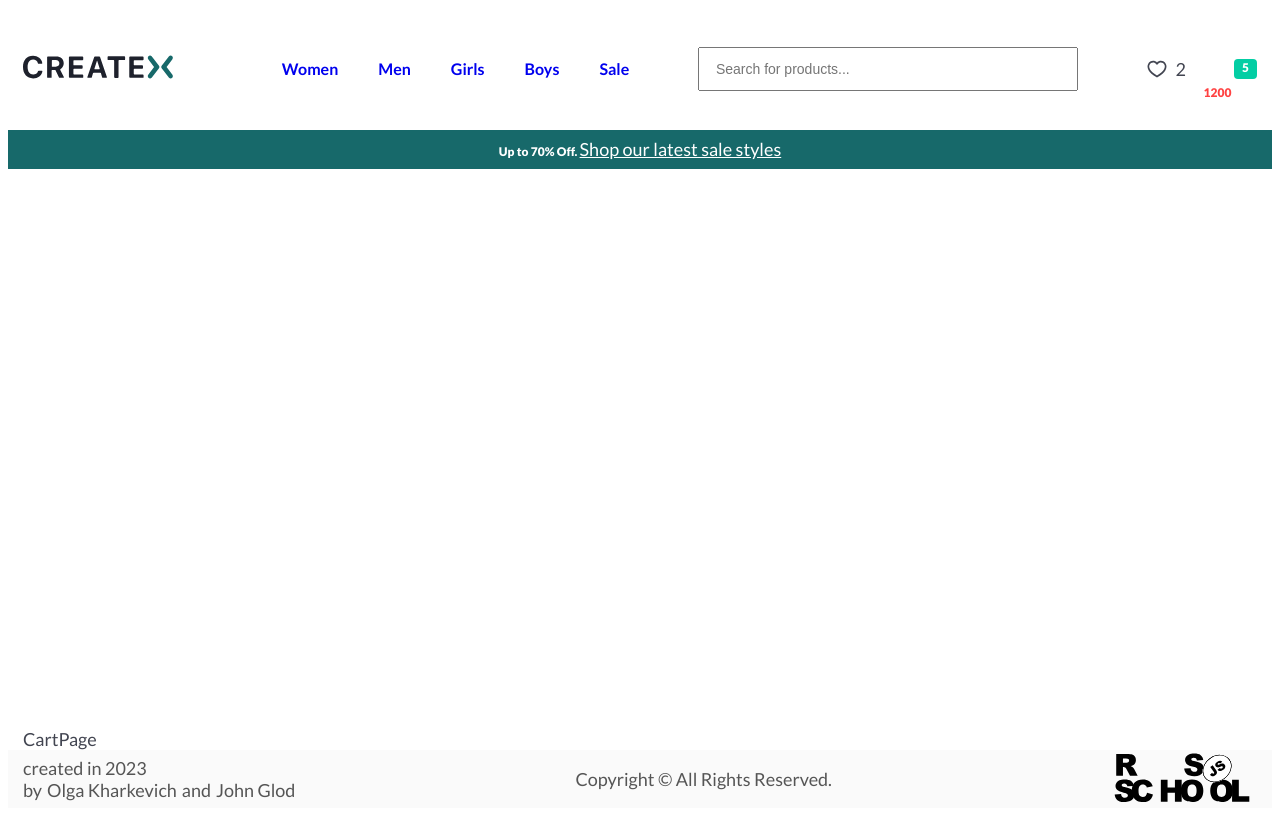
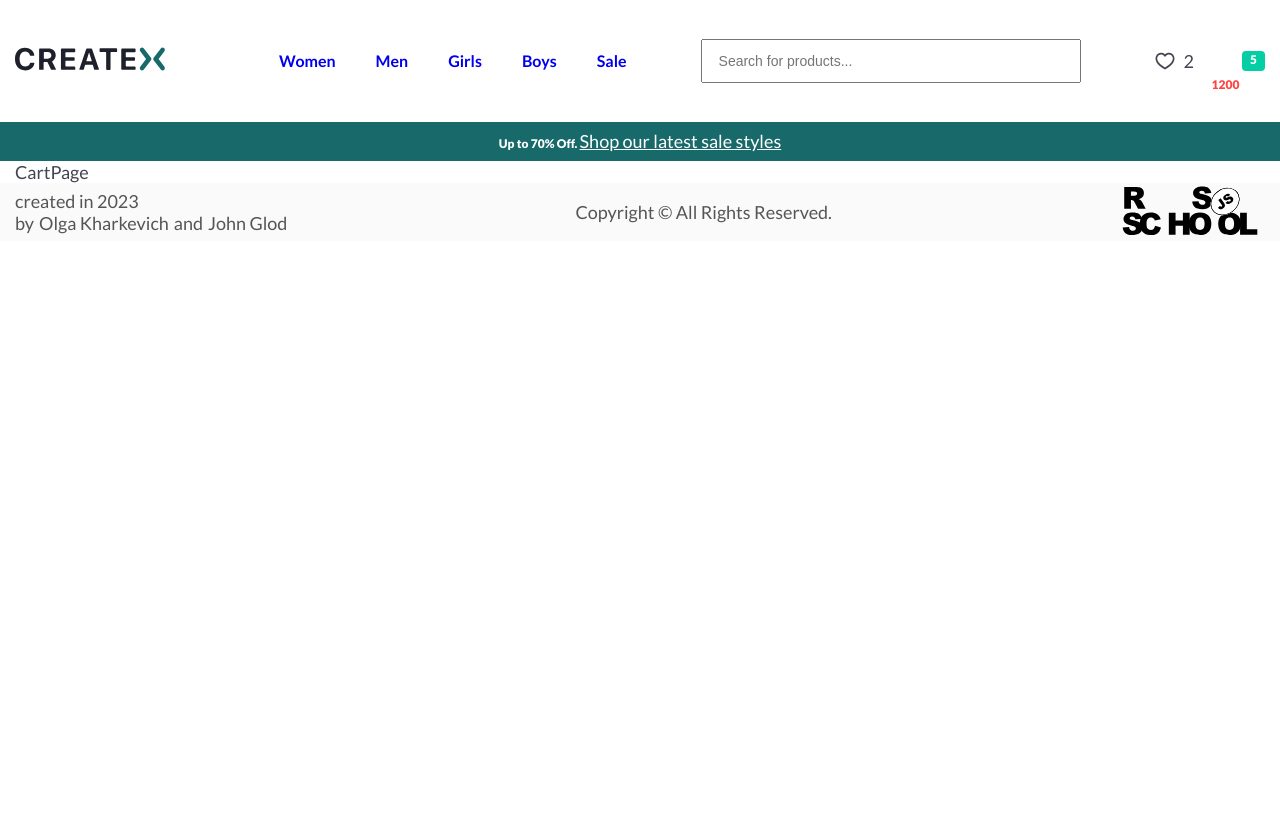
Before and after one commit to s-squad/online-store, a React (Create React App) app: page /checkout in a window 1280 px wide. Built offline with nearby package versions, Linux system fonts and the light colour scheme; some icons are missing.

Commit message:
fix: implement the correct position of the main content

```diff
--- a/src/containers/Layout/Layout.module.scss
+++ b/src/containers/Layout/Layout.module.scss
@@ -1,5 +1,5 @@
 .app {
   min-height: 100vh;
-  display: grid;
-  grid-template-rows: 1fr auto;
+  display: flex;
+  flex-direction: column;
 }
--- a/src/index.scss
+++ b/src/index.scss
@@ -12,4 +12,10 @@ html {
 body {
   font-family: 'Lato', sans-serif;
   font-size: 1.8rem;
+  padding: 0;
+  margin: 0;
 }
+
+.main {
+  flex-grow: 1;
+}
```
